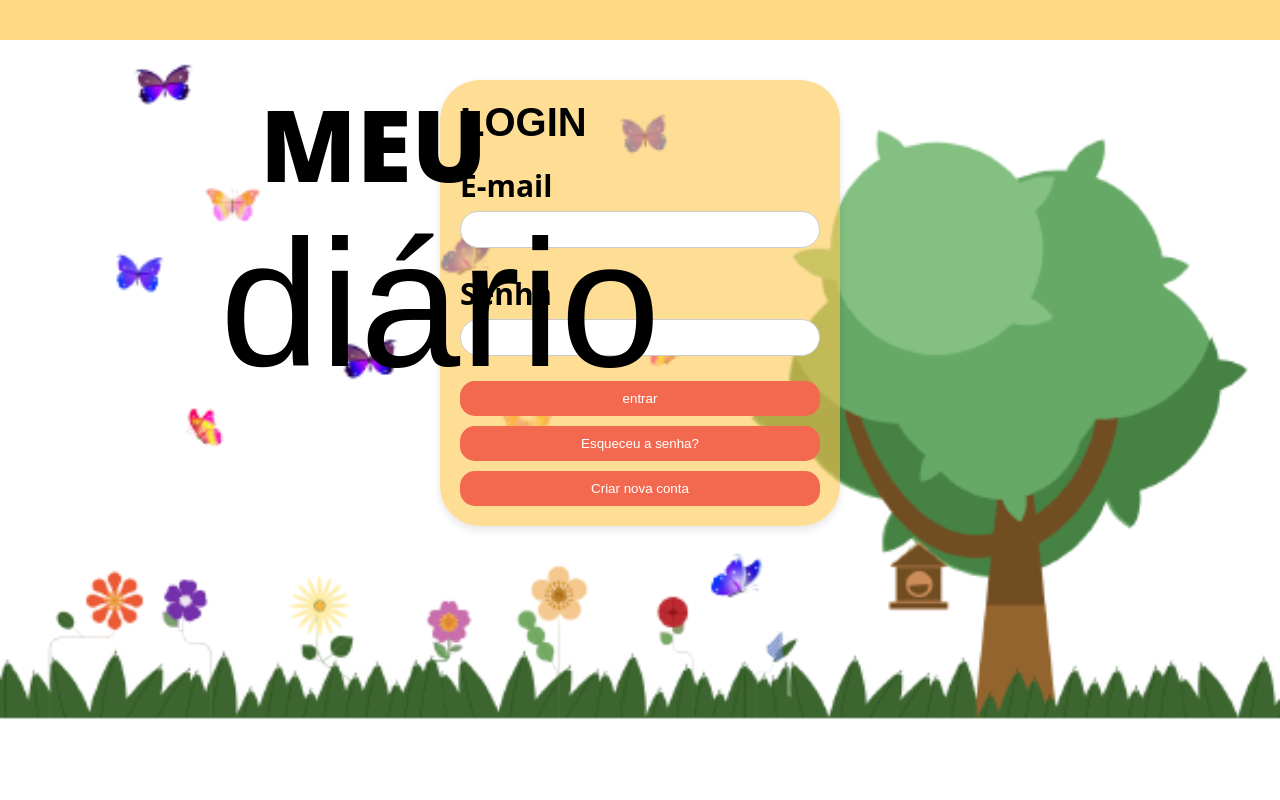
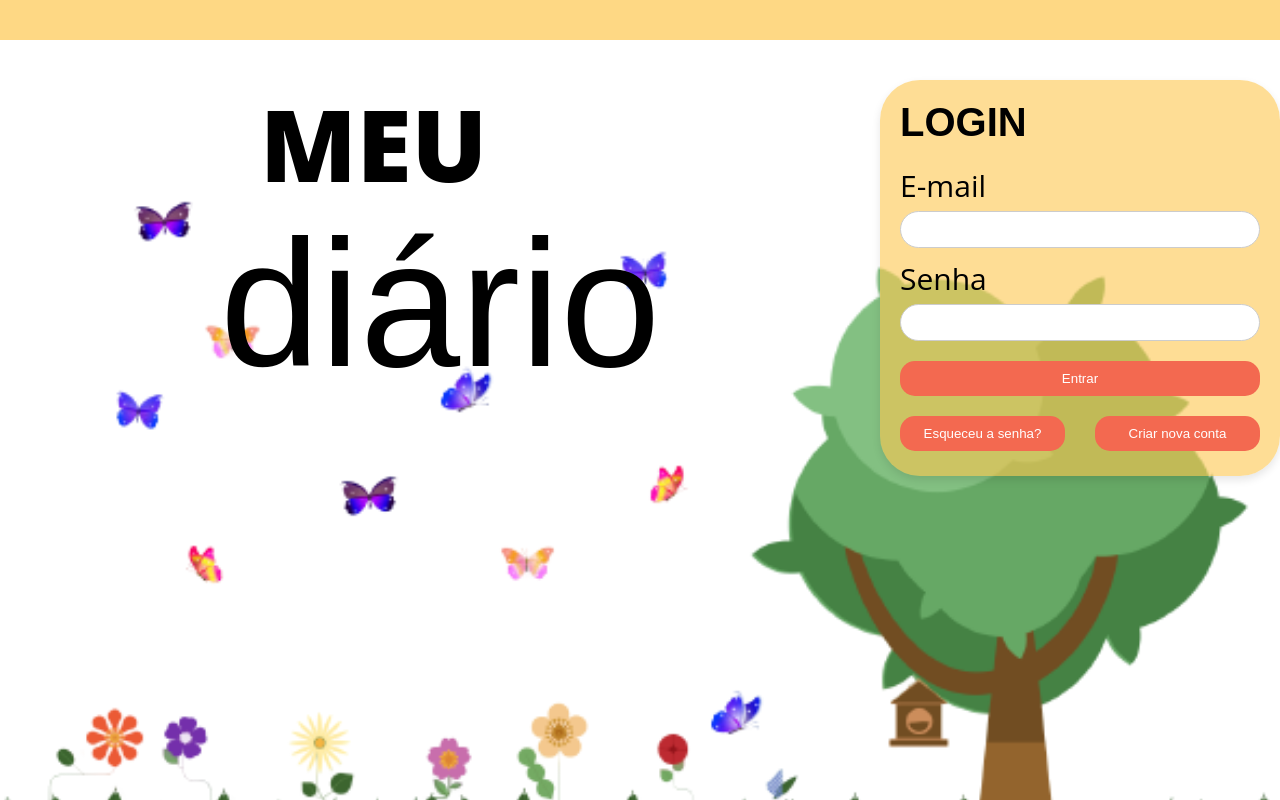
Before and after one commit to rogerio-pio/Diario, a plain HTML site: page diario_pagina02.html in a window 1280 px wide. Drawn offline with Linux system fonts and the light colour scheme; a web font is replaced by a local one.

Commit message:
estilizando o menu login e texto pagina 01

```diff
--- a/diario_pagina02.html
+++ b/diario_pagina02.html
@@ -30,12 +30,12 @@
                     <label for="senha">Senha</label>
                     <input type="password" name="senha" >
                 </div>
-                <button class="btn-login">entrar</button>
-                <button class="btn-esqcsenha">Esqueceu a senha?</button>
-                <button class="btn-nova-conta">Criar nova conta</button>
-
+                <button class="btn-login">Entrar</button>
+                <div class="additional-buttons">
+                    <button class="btn-esqcsenha">Esqueceu a senha?</button>
+                    <button class="btn-nova-conta">Criar nova conta</button>
+                </div>
             </div>
-
         </div>
     </div>
 
--- a/index.css
+++ b/index.css
@@ -1,5 +1,4 @@
 @import url('https://fonts.googleapis.com/css2?family=Carattere&display=swap');
-
 
 *{
     margin: 0;
@@ -28,7 +27,7 @@ main {
 }
 
 p {
-    font-size: 18px;
+    font-size: 34px;
     line-height: 1.6;
 }
 
@@ -73,27 +72,21 @@ p {
     background-image: url('assents/floresta1.png');
     background-size: cover; /* Isso faz com que a imagem cubra todo o fundo */
     background-position: center; /* Isso centraliza a imagem no fundo */
+    background-attachment: fixed; /* Isso faz com que a imagem permaneça fixa enquanto você rola a página */
     margin: 0;
     padding: 0;
 }
 
-.textfield {
-    margin-bottom: 15px;
-}
-
 .textfield label {
     color: #000000;
-    font-weight: bold;
     display: block;
     font-family: 'Open Sans', sans-serif;
     font-size: 30px;
-
 }
 
 .card-login h3{
     font-size: 40px;
     margin-bottom: 20px;
-
 }
 
 .textfield input {
@@ -135,9 +128,7 @@ p {
 
 .main-login {
     display: flex;
-    justify-content: center;
-    align-items: center;
-
+    justify-content: right;
 }
 
 .right-login {
@@ -168,6 +159,7 @@ h2{
     letter-spacing: 0em;
     text-align: left;
     position: absolute;
+    justify-content: center;
 
 }
 
@@ -180,13 +172,19 @@ h2{
     text-align: left;
     position: absolute;
     top: 200px;
+}
+
+.additional-buttons {
+    display: flex;
+    margin-top: 10px; /* Espaçamento entre os botões */
 
 }
 
-h1 {
-    border:#FEC74FC9;
-    font-size: 60px;
-    font-weight: bold;
-    padding: 15px;
-    padding-left: 240px;
+.btn-esqcsenha{
+    margin-right: 30px;
 }
+
+.additional-buttons button {
+    margin-bottom: 5px; /* Espaçamento entre os botões */
+
+}
```
Also changed, not shown: diario_pagina01.html (+1 -3 lines).
